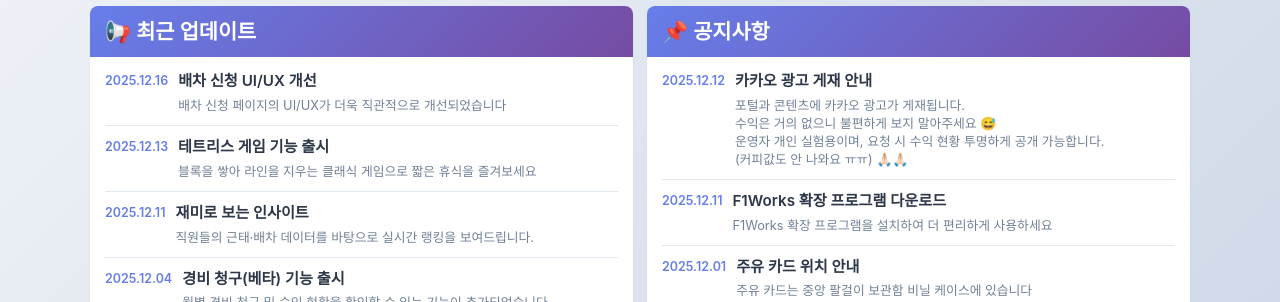
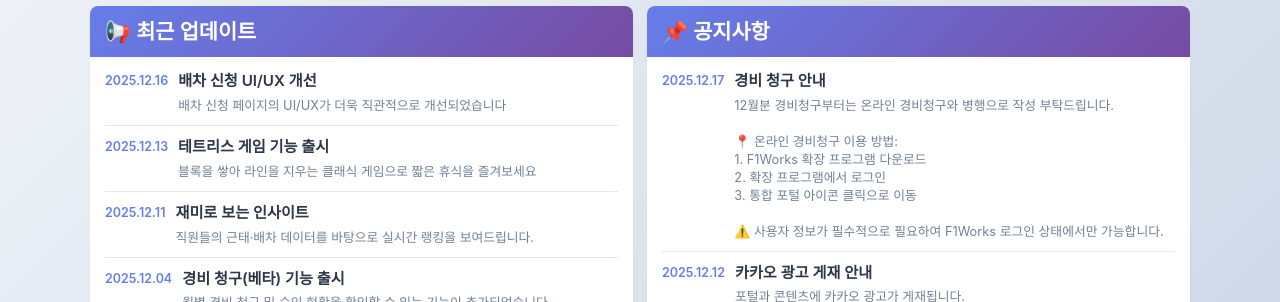
Before and after one commit to socra710/f1works, a React (Create React App) app: page / in a window 1280 px wide. Shown: the part 444-746 px from the top of the page. Built offline with nearby package versions, Linux system fonts and the light colour scheme; no server answers; a web font is replaced by a local one.

Commit message:
웍스 공지사항 추가

```diff
--- a/src/works/index.js
+++ b/src/works/index.js
@@ -239,8 +239,7 @@ export default function Works() {
     {
       date: '2025.12.16',
       title: '배차 신청 UI/UX 개선',
-      description:
-        '배차 신청 페이지의 UI/UX가 더욱 직관적으로 개선되었습니다',
+      description: '배차 신청 페이지의 UI/UX가 더욱 직관적으로 개선되었습니다',
     },
     {
       date: '2025.12.13',
@@ -270,14 +269,22 @@ export default function Works() {
       title: '차량 정보 업데이트',
       description: '배차 시스템의 차량 정보가 최신화되었습니다',
     },
-    {
-      date: '2025.01.01',
-      title: '모니터 신청 화면 추가',
-      description: '모니터 대여 신청 및 현황 확인 기능이 추가되었습니다',
-    },
+    // {
+    //   date: '2025.01.01',
+    //   title: '모니터 신청 화면 추가',
+    //   description: '모니터 대여 신청 및 현황 확인 기능이 추가되었습니다',
+    // },
   ];
 
   const notices = [
+    {
+      date: '2025.12.17',
+      title: '경비 청구 안내',
+      content:
+        '12월분 경비청구부터는 온라인 경비청구와 병행으로 작성 부탁드립니다.\n\n📍 온라인 경비청구 이용 방법:\n1. F1Works 확장 프로그램 다운로드\n2. 확장 프로그램에서 로그인\n3. 통합 포털 아이콘 클릭으로 이동\n\n⚠️ 사용자 정보가 필수적으로 필요하여 F1Works 로그인 상태에서만 가능합니다.',
+      link: 'https://chromewebstore.google.com/detail/f1works-extensions/ljpcdbbmboicadbkkkobjpnfgdaickjj?authuser=0&hl=ko',
+      isLink: true,
+    },
     {
       date: '2025.12.12',
       title: '카카오 광고 게재 안내',
```
